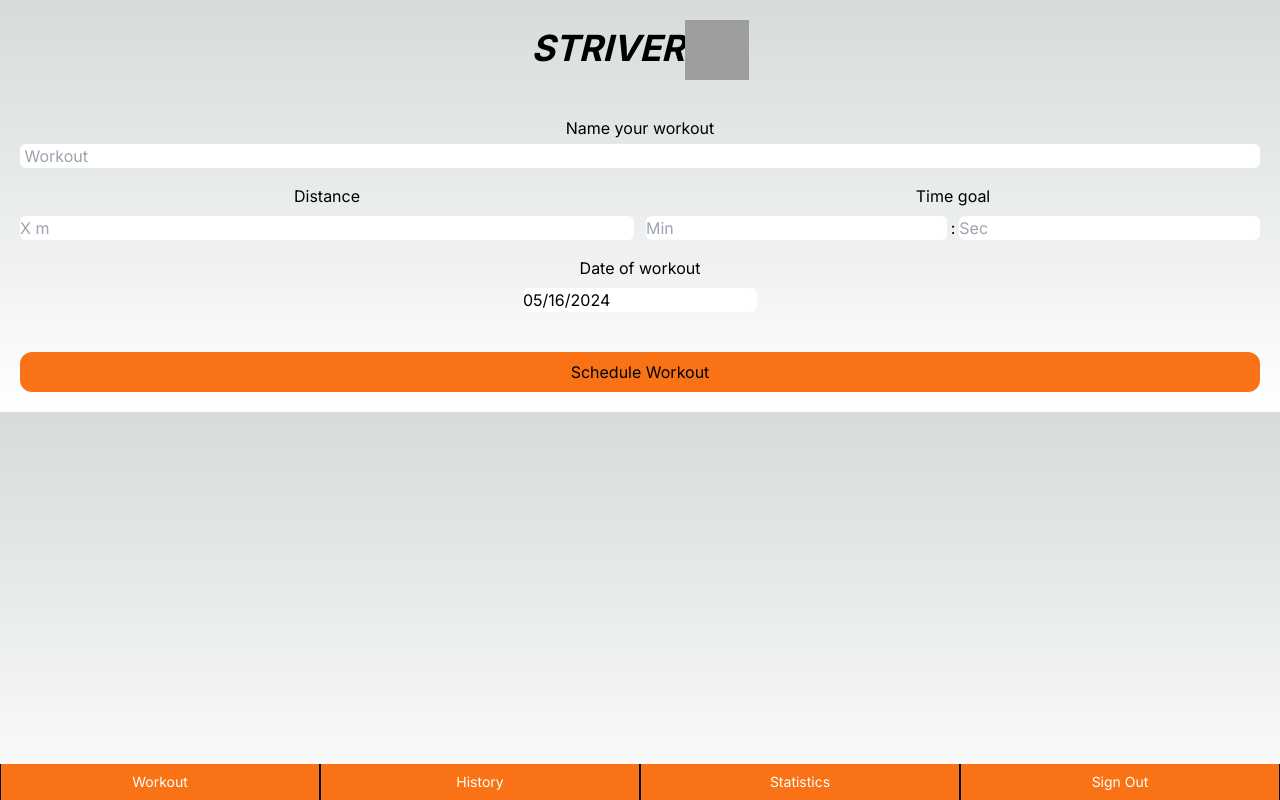
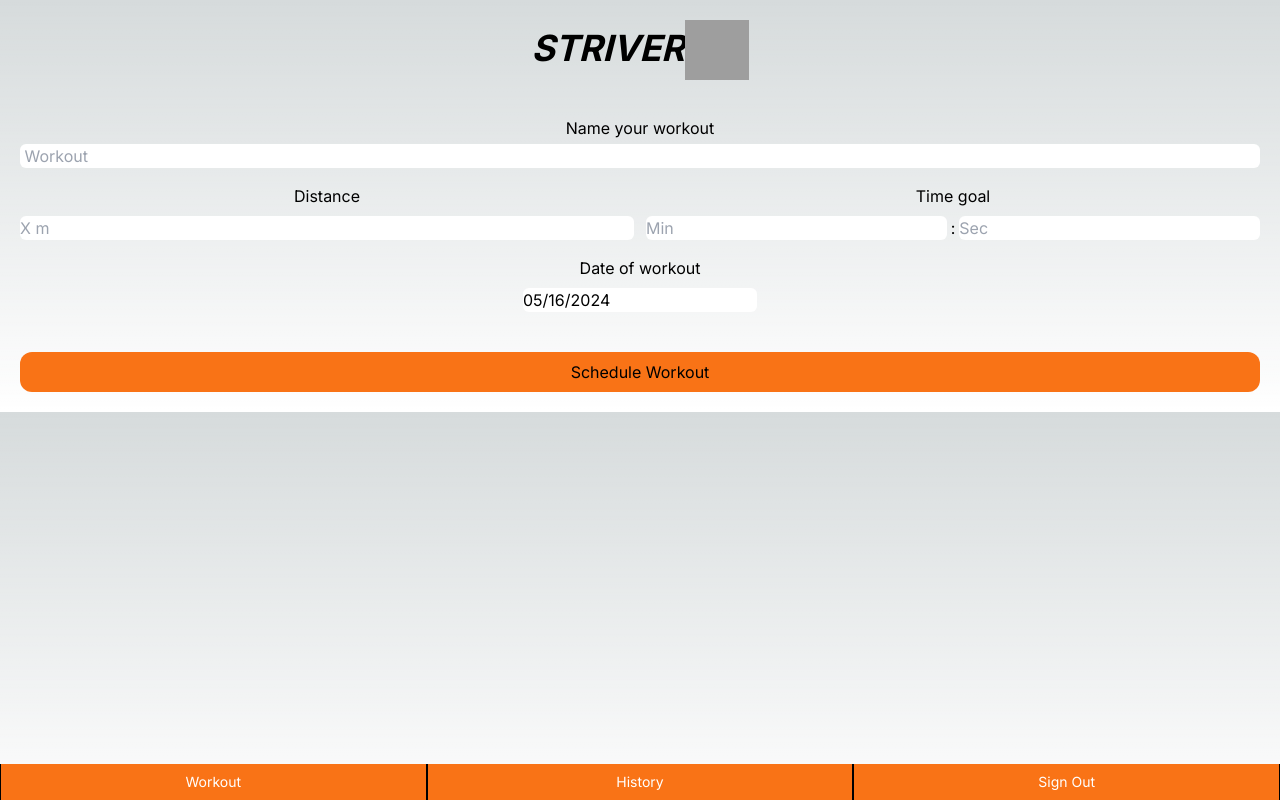
Before and after one commit to CrispyCrunchy/fitness_tracker, a Next.js app: page /app in a window 1280 px wide. Built offline with nearby package versions, Linux system fonts and the light colour scheme; no server answers; the database is empty; sample sign-in values are in the browser's storage; grey boxes are pictures that could not be loaded.

Commit message:
Bugs fixed and pre history commit

```diff
--- a/src/app/app/page.tsx
+++ b/src/app/app/page.tsx
@@ -61,8 +61,15 @@ export default function App() {
       compleationTime: time
     }),
     onSuccess: () => {
+      queryClient.invalidateQueries();
       setOngoingWorkout(false);
-      queryClient.invalidateQueries();
+      setName("");
+      setDistance(NaN);
+      setDate(new Date());
+      setTimeGoal(NaN);
+      setMinutesAndSeconds({minutes: NaN, seconds: NaN});
+      setTime(0);
+      setIsRunning(false);
     }
   });
 
@@ -107,7 +114,7 @@ export default function App() {
             <div className="flex gap-2 justify-center">
               <button onClick={resetAndCancel} className="bg-orange-500 hover:bg-orange-600 p-2 mt-6 rounded-xl w-20">{time ? "Reset" : "Cancel"}</button>
               <button onClick={startAndStop} className="bg-orange-500 hover:bg-orange-600 p-2 mt-6 rounded-xl w-20">{isRunning ? "Stop" : "Start"}</button>
-              <button onClick={() => createWorkout.mutate} className="bg-orange-500 hover:bg-orange-600 p-2 mt-6 rounded-xl w-20">Finish</button>
+              <button onClick={() => createWorkout.mutate()} className="bg-orange-500 hover:bg-orange-600 p-2 mt-6 rounded-xl w-20">Finish</button>
             </div>
           </div>
         </div>
--- a/src/components/Navigation.tsx
+++ b/src/components/Navigation.tsx
@@ -14,10 +14,12 @@ export default function Navigation () {
 
   return (
     <div className="flex min-w-screen w-full absolute bottom-0 text-center">
-      <Link href="/app" className="bg-orange-500 hover:bg-orange-600 p-2 text-white border-black border-x basis-1/4 text-sm">Workout</Link>
-      <Link href={user.isSuccess ? "/app/history/" + user.data.id : "/app"} className="bg-orange-500 hover:bg-orange-600 p-2 text-white border-black border-x basis-1/4 text-sm">History</Link>
-      <Link href={user.isSuccess ? "/app/statistics/" + user.data.id : "/app"} className="bg-orange-500 hover:bg-orange-600 p-2 text-white border-black border-x basis-1/4 text-sm">Statistics</Link>
-      <button onClick={() => signOut()} className="bg-orange-500 hover:bg-orange-600 p-2 text-white border-black border-x basis-1/4 text-sm">Sign Out</button>
+      <Link href="/app" className="bg-orange-500 hover:bg-orange-600 p-2 text-white border-black border-x basis-1/3 text-sm">Workout</Link>
+      <Link href={user.isSuccess ? "/app/history/" + user.data.id : "/app"} className="bg-orange-500 hover:bg-orange-600 p-2 text-white border-black border-x basis-1/3 text-sm">History</Link>
+      <button onClick={() => signOut()} className="bg-orange-500 hover:bg-orange-600 p-2 text-white border-black border-x basis-1/3 text-sm">Sign Out</button>
     </div>
   );
 }
+
+//link to statistics, implement later
+//<Link href={user.isSuccess ? "/app/statistics/" + user.data.id : "/app"} className="bg-orange-500 hover:bg-orange-600 p-2 text-white border-black border-x basis-1/4 text-sm">Statistics</Link>
--- a/src/lib/axios.ts
+++ b/src/lib/axios.ts
@@ -3,6 +3,7 @@ import axios from "axios";
 const api = {
   createWorkout: async (postData: { name: string, distance: number, timeGoal: number, dateOfWorkout: Date, compleationTime: number }) => {
     const { data } = await axios.post("/api/create-workout", postData);
+    console.log(data);
     return data;
   },
   getCurrentUser: async () => {
```
Also changed, not shown: 2 other files (tests, documents, lock files or other folders).
